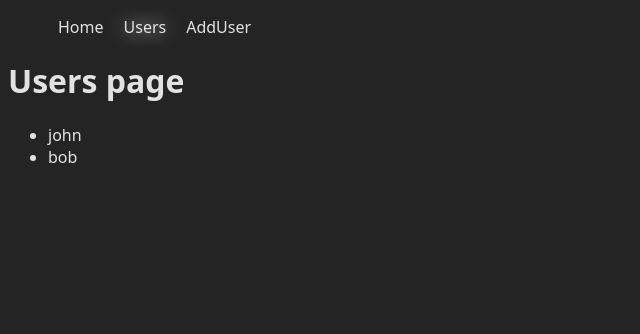
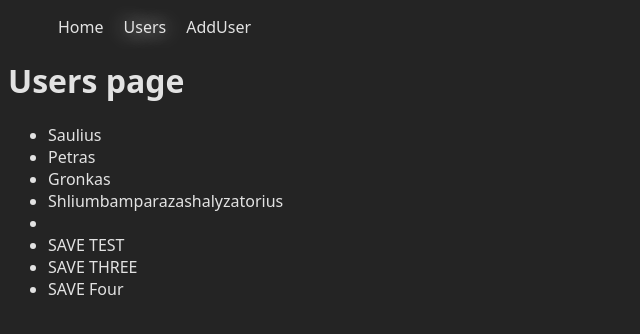
Before and after one commit to eldarasana/React2, a React (Vite) app: page /users in a window 1280 px wide. Shown: the top 334 px of the page, without its empty margins (0-640 px from the left). Built offline with nearby package versions, Linux system fonts and the light colour scheme; data requests are answered from the project's data file.

Commit message:
UseEffect, Reading users from json server

```diff
--- a/src/App.jsx
+++ b/src/App.jsx
@@ -26,7 +26,6 @@ function App() {
           <Route path='/' element={<Home/>}/>
           <Route path='/users' element={<Users/>}/>
           <Route path='/add_user' element={<AddUser/>}/>
-
         </Routes>
 
       </BrowserRouter>
--- a/src/components/Users.jsx
+++ b/src/components/Users.jsx
@@ -1,32 +1,48 @@
+import { useEffect, useState } from 'react'
+
 
 export default function Users(){
 
-    let users_list=[ {name:'john', age:25}, {name:'bob', age:16}]
+    const [users_list, set_users_list] = useState([])
+
+    useEffect( ()=>{
+        async function read_users(){
+            try {
+                const response = await fetch('http://localhost:5000/users')
+                const data = await response.json()
+                if (response.ok) {
+                    set_users_list(data)
+                    //console.log(data)
+                }else{
+                    alert('Error getting user data')
+                }
+            } catch (error) {
+                console.error(error)
+                alert('Error. Check console')
+            }
+        }
+        read_users()
+    }, [])
+
 
     let user_list_jsx
+
     if (users_list.length<1){
         user_list_jsx = <p>User list is empty</p>
     }
     else{
-
         user_list_jsx = users_list.map( (user)=>{
             return(
-                <li>
+                <li key={user.id}>
                     {user.name}
                 </li>
             )
         })
-
-
     }
-
-
     return (
         <>
-
             <h1>Users page</h1>
             <ul>{user_list_jsx}</ul>
-
         </>
 
     )
```
